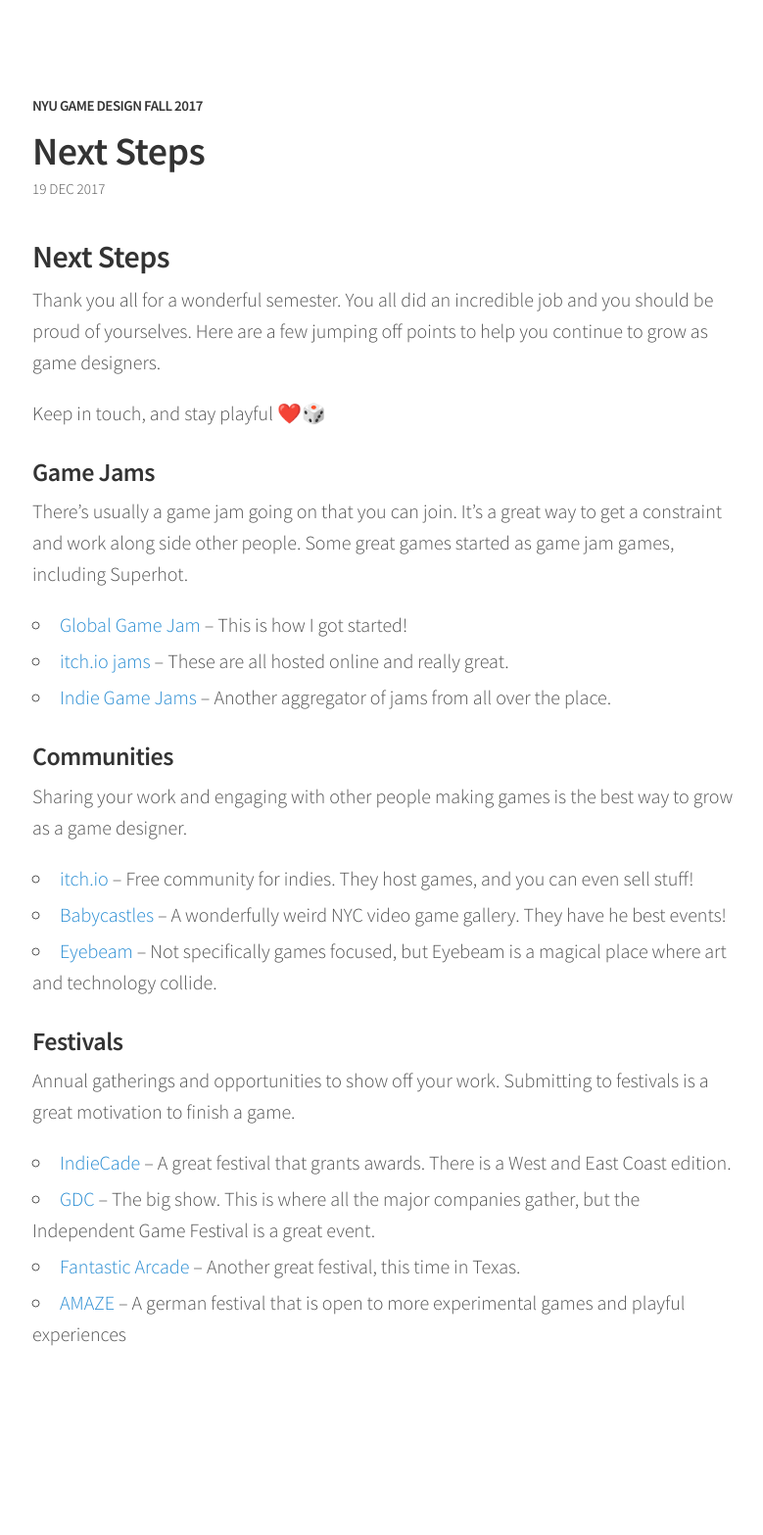
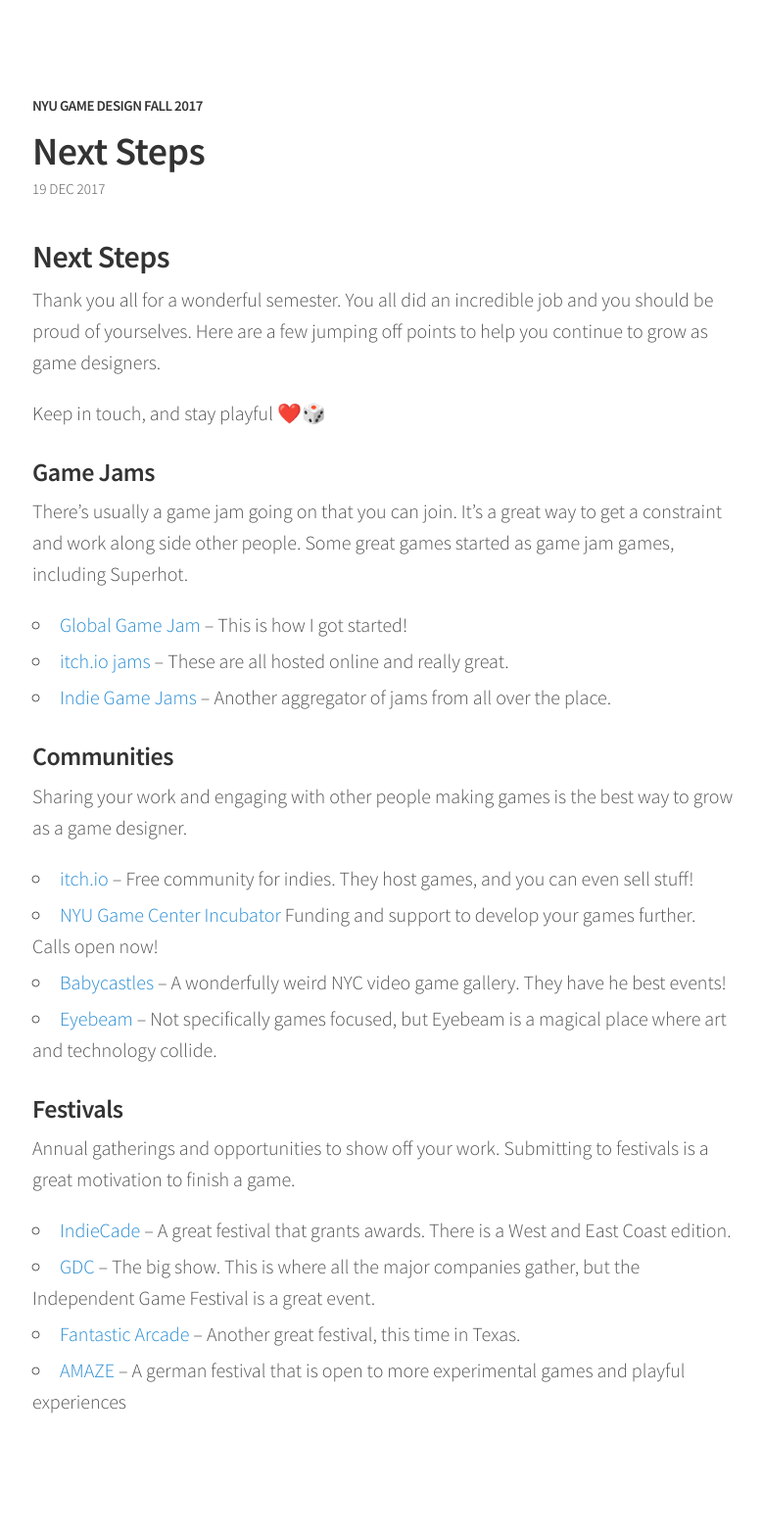
Before and after one commit to nasser/teaching, a Jekyll site: the page built from 2017/game-design/week-15/next-steps.md, in a window 1280 px wide. Shown: the whole page at 98% size, without its empty margins (247-1026 px from the left). Built offline with Jekyll 4.4.1, drawn with Linux system fonts in a browser that asks for light colours; before the commit the page ends 1498 px from its top, so only the background shows below that.

Commit message:
Add NYU Incubator link

```diff
--- a/2017/game-design/week-15/next-steps.md
+++ b/2017/game-design/week-15/next-steps.md
@@ -25,6 +25,7 @@ There's usually a game jam going on that you can join. It's a great way to get a
 Sharing your work and engaging with other people making games is the best way to grow as a game designer.
 
 * [itch.io](https://itch.io) – Free community for indies. They host games, and you can even sell stuff!
+* [NYU Game Center Incubator](http://gamecenter.nyu.edu/2018-nyu-game-center-incubator-round-one-applications-open/) Funding and support to develop your games further. Calls open now!
 * [Babycastles](https://babycastles.com/) – A wonderfully weird NYC video game gallery. They have he best events!
 * [Eyebeam](http://www.eyebeam.org/) – Not specifically games focused, but Eyebeam is a magical place where art and technology collide.
 
```
